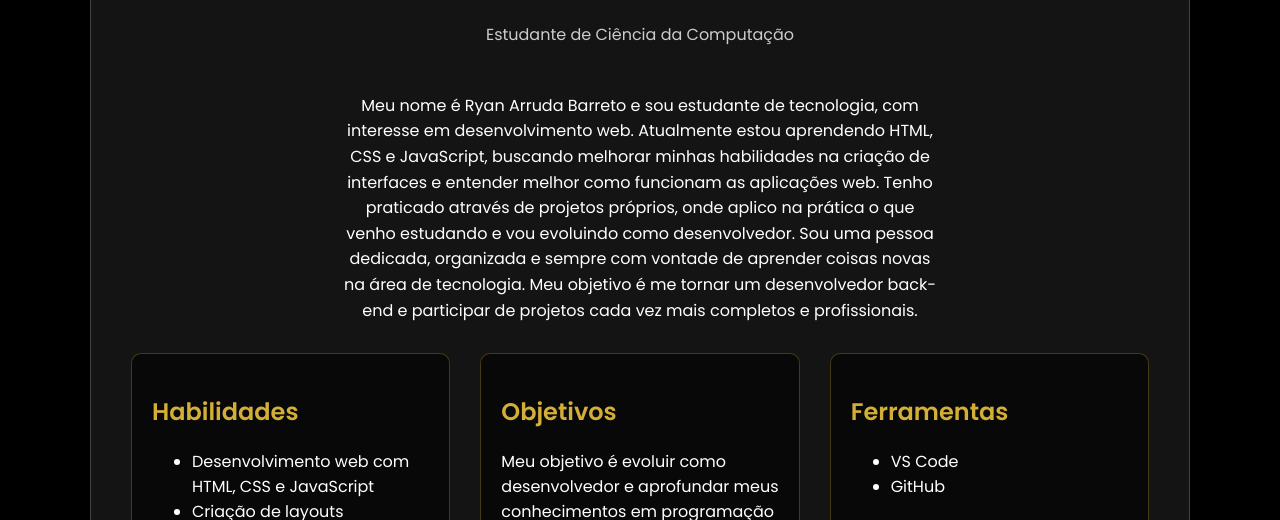
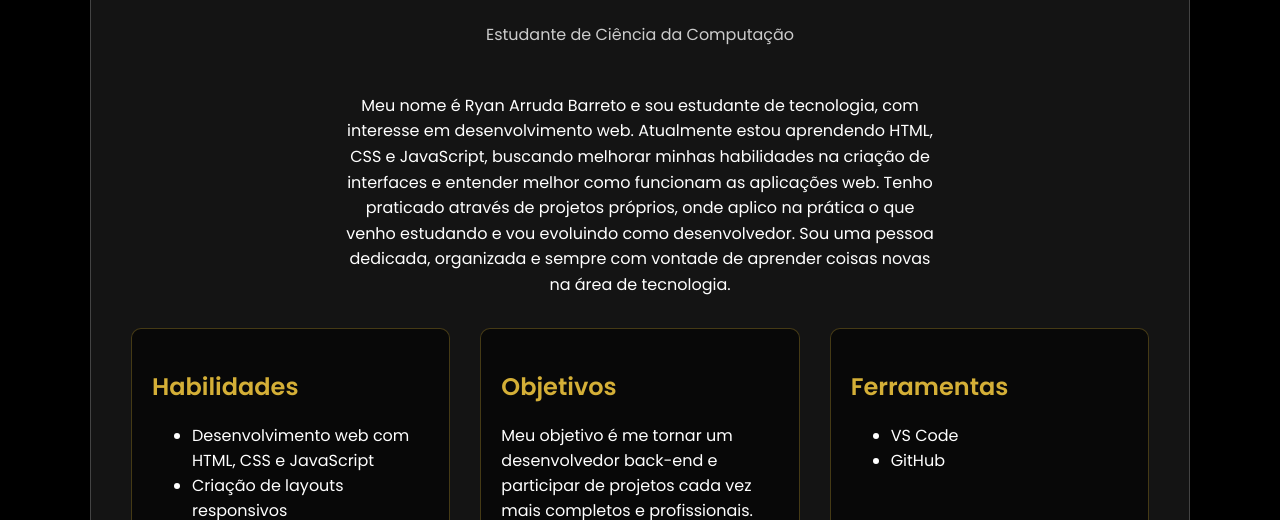
Before and after one commit to 1Ryan22/Projeto-DWeb.1, a plain HTML site: page sobre.html in a window 1280 px wide. Shown: the part 280-800 px from the top of the page. Drawn offline with Linux system fonts and the light colour scheme.

Commit message:
Update sobre.html

```diff
--- a/sobre.html
+++ b/sobre.html
@@ -31,8 +31,6 @@ Atualmente estou aprendendo HTML, CSS e JavaScript, buscando melhorar minhas hab
 Tenho praticado através de projetos próprios, onde aplico na prática o que venho estudando e vou evoluindo como desenvolvedor.
 
 Sou uma pessoa dedicada, organizada e sempre com vontade de aprender coisas novas na área de tecnologia.
-
-Meu objetivo é me tornar um desenvolvedor back-end e participar de projetos cada vez mais completos e profissionais.
         </p>
 
         <div class="habilidades">
@@ -46,8 +44,8 @@ Meu objetivo é me tornar um desenvolvedor back-end e participar de projetos cad
         <div class="objetivos">
             <h2>Objetivos</h2>
             <p>
-                Meu objetivo é evoluir como desenvolvedor e aprofundar meus conhecimentos em programação ao longo da
-                graduação.
+              Meu objetivo é me tornar um desenvolvedor back-end e participar de projetos cada vez mais completos e
+            profissionais.
             </p>
         </div>
 
```
